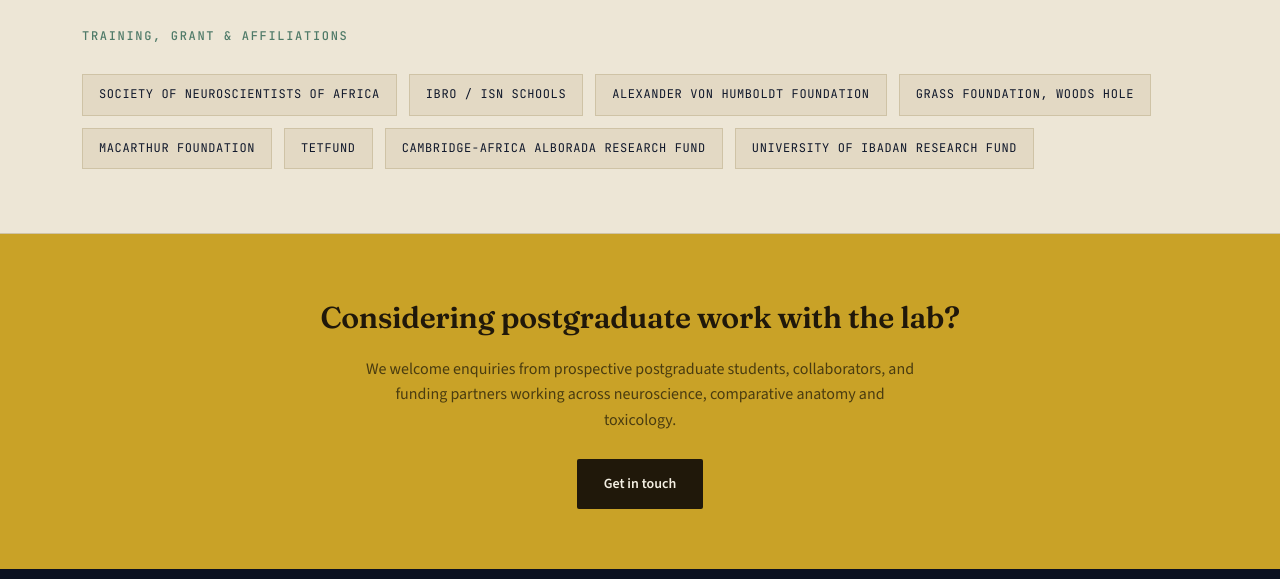
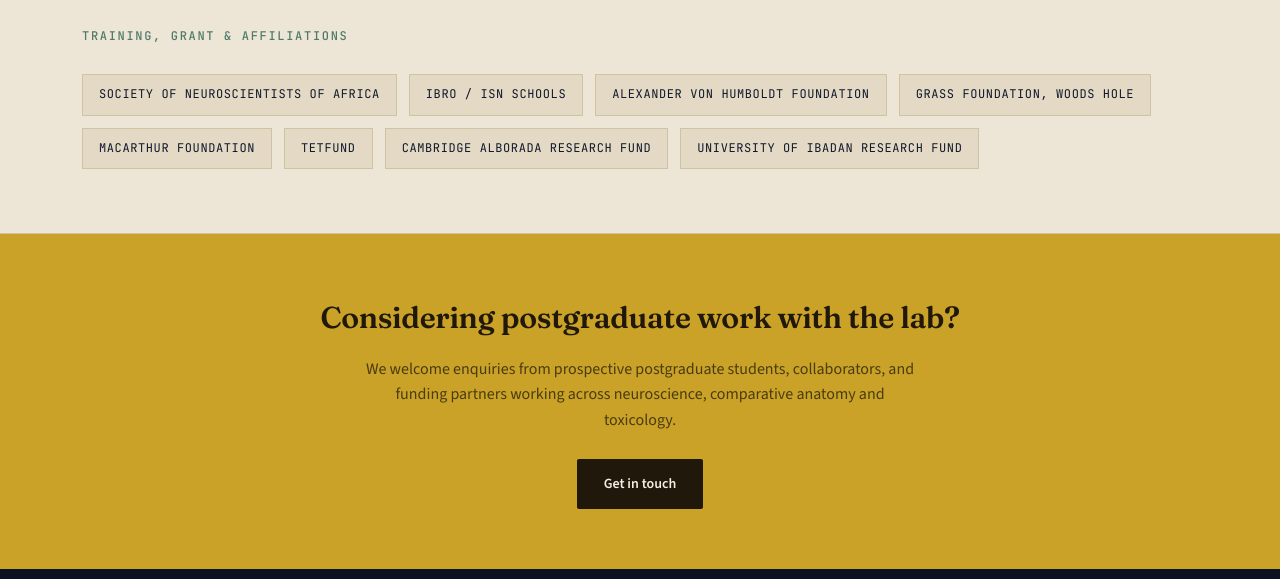
Before and after one commit to Chiboy1410/cenumat-website, a plain HTML site: page index.html in a window 1280 px wide. Shown: the part 2860-3439 px from the top of the page. Drawn offline with nearby package versions, Linux system fonts and the light colour scheme.

Commit message:
Correct grant name to Cambridge Alborada Research Fund

```diff
--- a/index.html
+++ b/index.html
@@ -204,7 +204,7 @@
         <span class="affil-badge">Grass Foundation, Woods Hole</span>
         <span class="affil-badge">MacArthur Foundation</span>
         <span class="affil-badge">TETFUND</span>
-        <span class="affil-badge">Cambridge-Africa ALBORADA Research Fund</span>
+        <span class="affil-badge">Cambridge Alborada Research Fund</span>
         <span class="affil-badge">University of Ibadan Research Fund</span>
       </div>
     </div>
```
